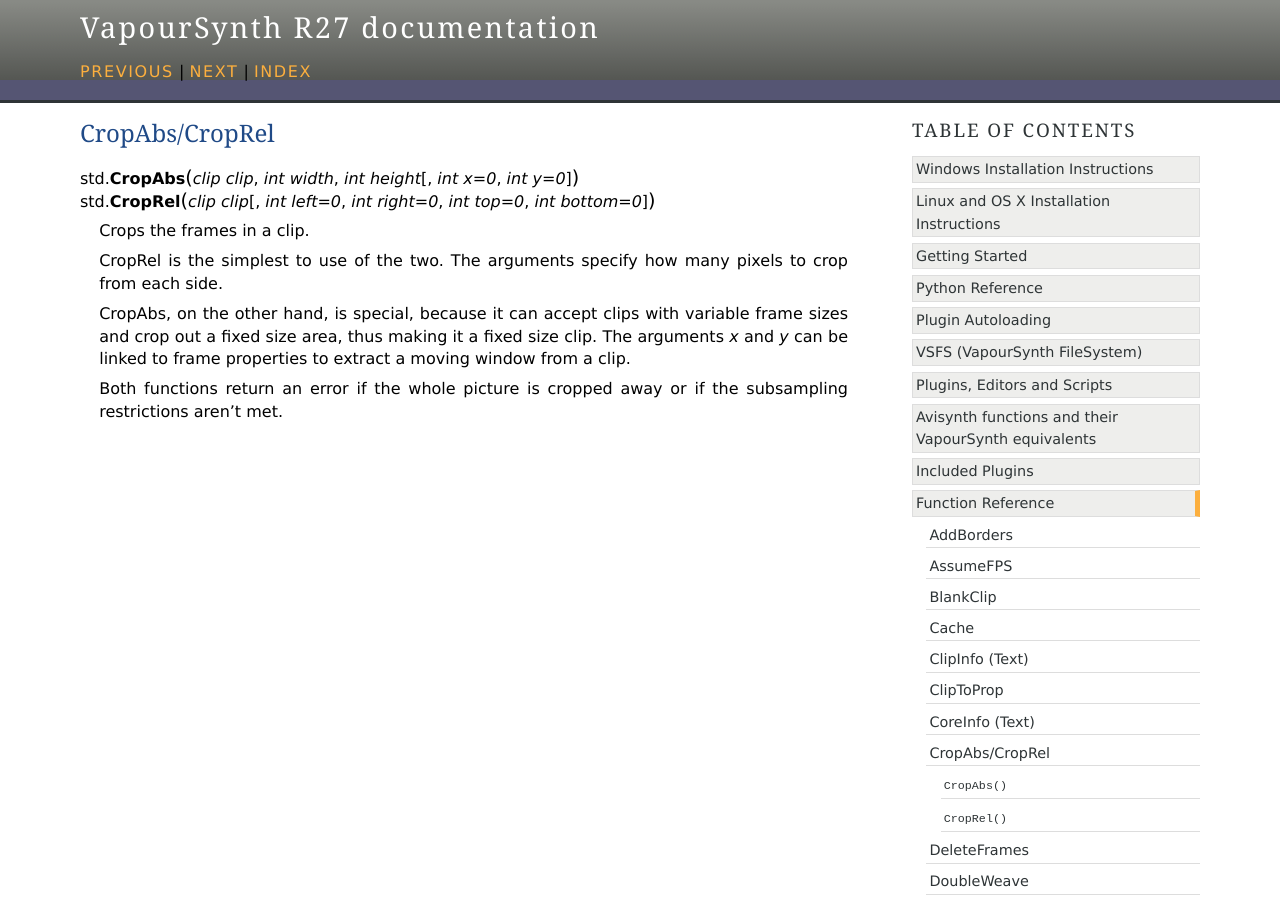
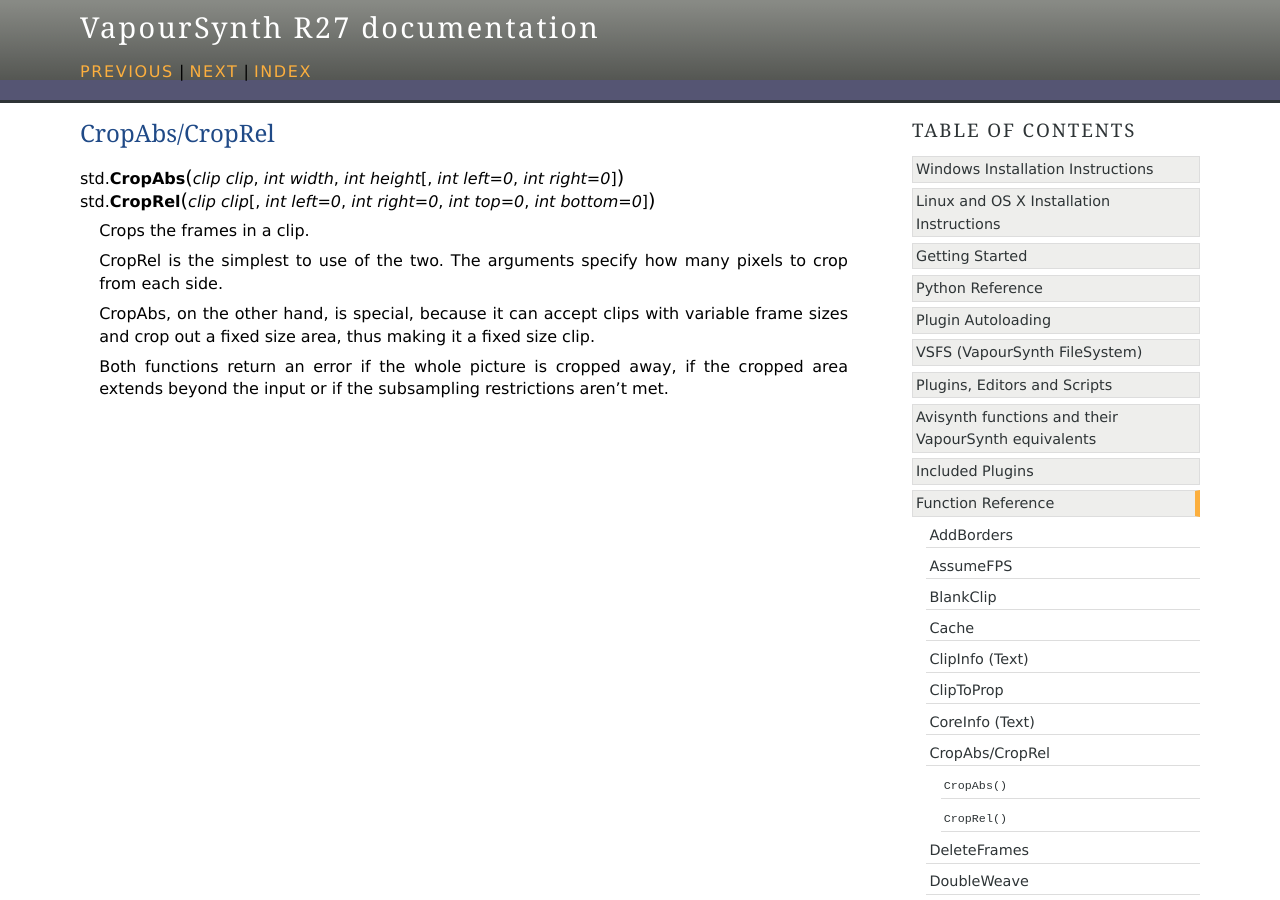
Before and after one commit to vapoursynth/vapoursynth, a Sphinx documentation site: the page built from doc/functions/crop.rst, in a window 1280 px wide and 900 px high. Built offline with Sphinx 7.4.7, drawn with Linux system fonts in a browser that asks for light colours; formulas are drawn with MathJax 3.

Commit message:
CropAbs: rename x and y to left and top

```diff
--- a/doc/functions/crop.rst
+++ b/doc/functions/crop.rst
@@ -1,7 +1,7 @@
 CropAbs/CropRel
 ===============
 
-.. function::   CropAbs(clip clip, int width, int height[, int x=0, int y=0])
+.. function::   CropAbs(clip clip, int width, int height[, int left=0, int right=0])
                 CropRel(clip clip[, int left=0, int right=0, int top=0, int bottom=0])
    :module: std
 
@@ -12,8 +12,8 @@
 
    CropAbs, on the other hand, is special, because it can accept clips with
    variable frame sizes and crop out a fixed size area, thus making it a fixed
-   size clip. The arguments *x* and *y* can be linked to frame properties to
-   extract a moving window from a clip.
+   size clip.
 
-   Both functions return an error if the whole picture is cropped away or if the
-   subsampling restrictions aren't met.
+   Both functions return an error if the whole picture is cropped away, if the
+   cropped area extends beyond the input or if the subsampling restrictions
+   aren't met.
```
Also changed, not shown: 2 other files.
